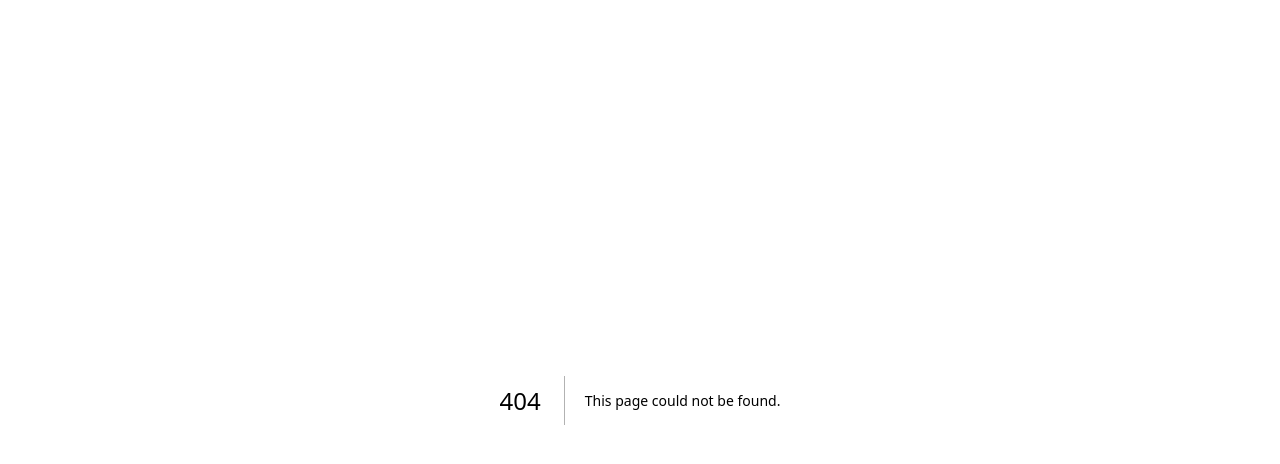
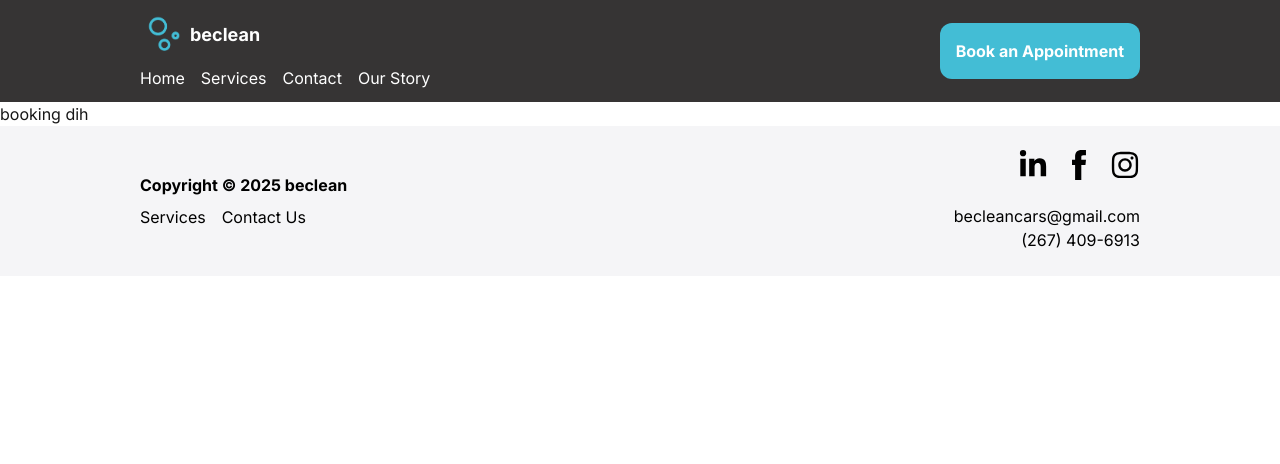
Before and after one commit to jisanjung/becleannext, a Next.js app: page /book in a window 1280 px wide. Before the commit this address had no page. Shown: the top 464 px of the page. Built offline with nearby package versions, Linux system fonts and the light colour scheme.

Commit message:
start booking page

```diff
--- /dev/null
+++ b/src/app/book/page.js
@@ -0,0 +1,8 @@
+
+export default function Book() {
+    return (
+        <main>
+            booking dih
+        </main>
+    );
+}
--- a/src/app/layout.js
+++ b/src/app/layout.js
@@ -1,5 +1,7 @@
+import Header from "@/components/Header";
 import "./globals.css";
 import { Inter } from "next/font/google";
+import Footer from "@/components/Footer";
 
 const inter = Inter({ subsets: ['latin'] });
 
@@ -14,7 +16,9 @@ export default function RootLayout({ children }) {
       <body
         className={`${inter.className} antialiased`}
       >
+        <Header/>
         {children}
+        <Footer/>
       </body>
     </html>
   );
--- a/src/app/page.js
+++ b/src/app/page.js
@@ -1,5 +1,5 @@
-import Footer from "@/components/Footer";
-import Header from "@/components/Header";
+// import Footer from "@/components/Footer";
+// import Header from "@/components/Header";
 import Contact from "@/landing/Contact";
 import Hero from "@/landing/Hero";
 import OurStory from "@/landing/OurStory";
@@ -8,12 +8,12 @@ import Services from "@/landing/Services";
 export default function Home() {
   return (
     <main>
-      <Header/>
+      {/* <Header/> */}
       <Hero className='landing'/>
       <Services className='landing'/>
       <Contact className='landing'/>
       <OurStory className='landing'/>
-      <Footer/>
+      {/* <Footer/> */}
     </main>
   );
 }
```
